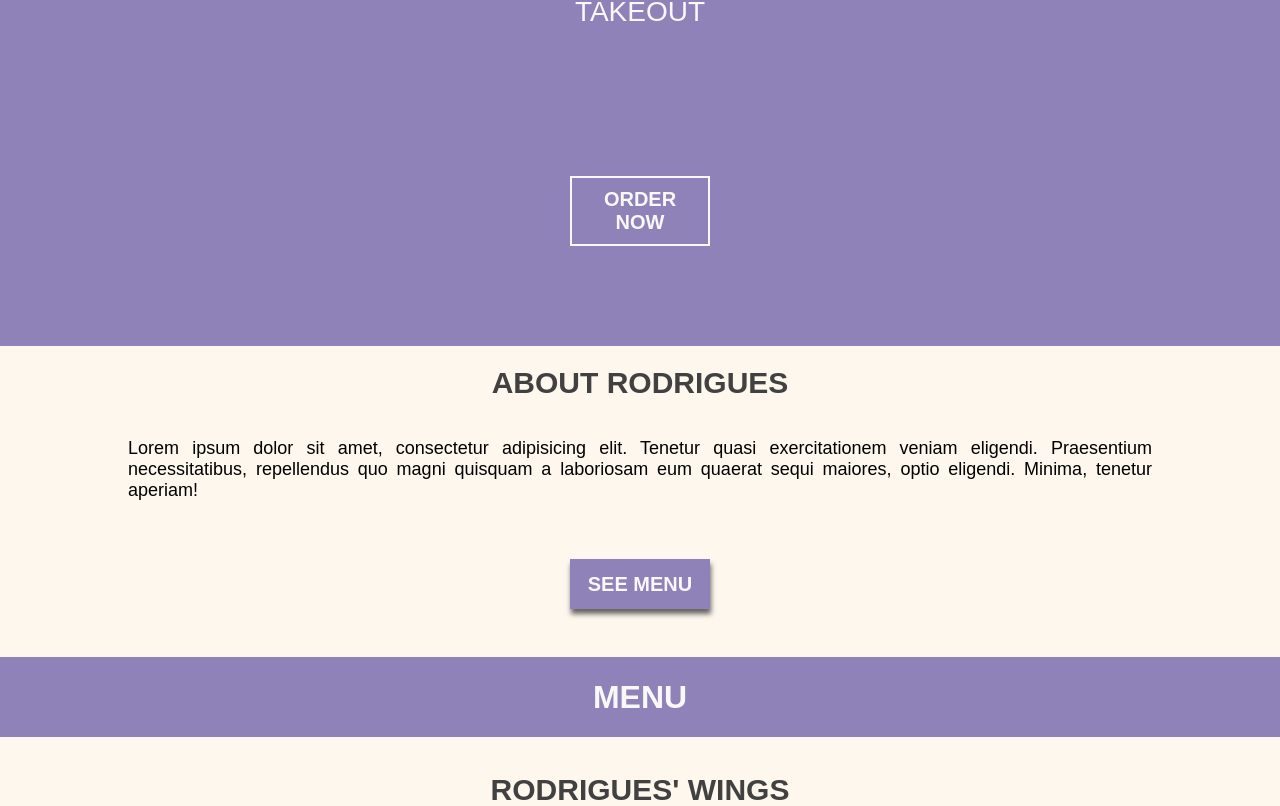
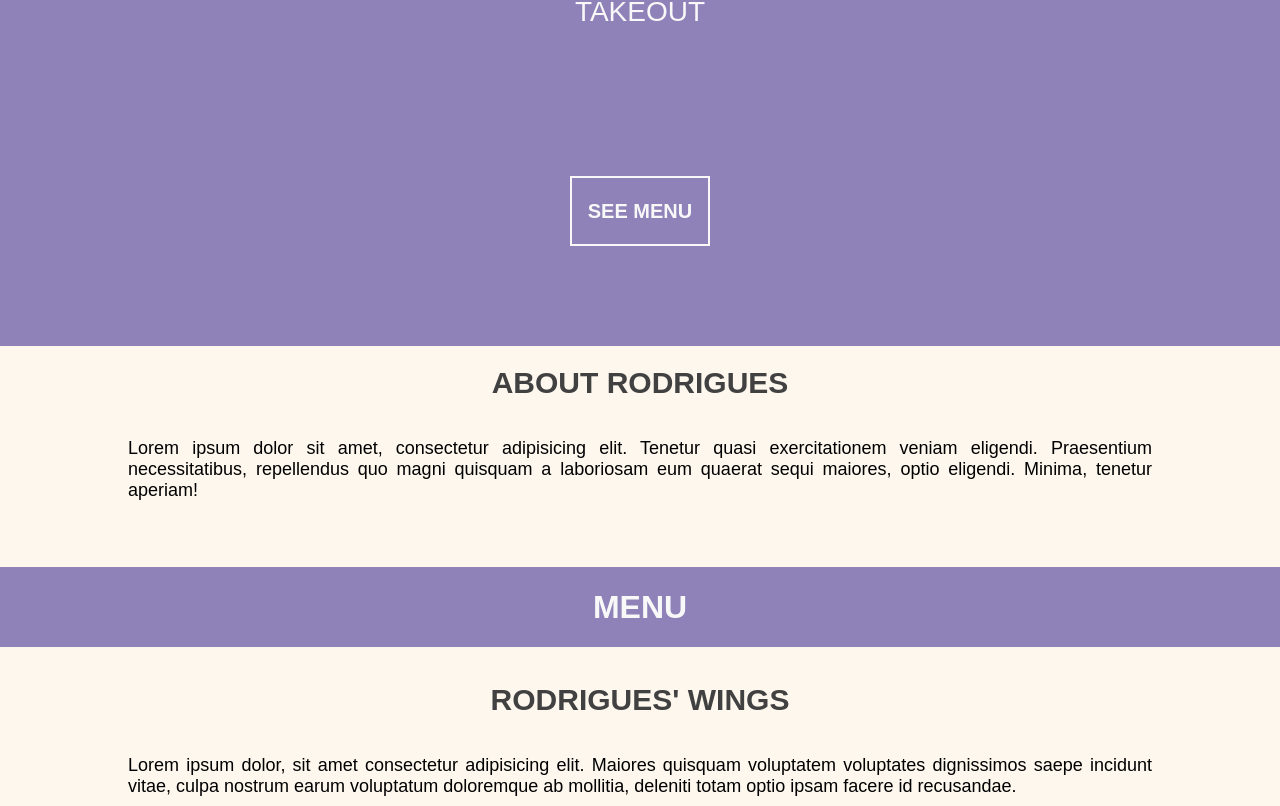
Before and after one commit to Brainilio/Rodrigues_TakeOut, a React (Create React App) app: page / in a window 1280 px wide. Shown: the part 374-1180 px from the top of the page. Built offline with nearby package versions, Linux system fonts and the light colour scheme.

Commit message:
created components and turned app to class

```diff
--- a/src/App.js
+++ b/src/App.js
@@ -1,6 +1,7 @@
-import React from "react"
+import React, { Component } from "react"
 
-function App() {
+class App extends Component {
+	render() {
 		return (
 			<>
 				<div className='landing'>
@@ -9,7 +10,7 @@ function App() {
 						<span>Takeout</span>
 					</div>
 					<button>
-					<strong>ORDER NOW</strong>
+						<strong>SEE MENU</strong>
 					</button>
 				</div>
 				<div className='about'>
@@ -21,9 +22,9 @@ function App() {
 							repellendus quo magni quisquam a laboriosam eum quaerat sequi
 							maiores, optio eligendi. Minima, tenetur aperiam!
 						</p>
-					<button className='see-menu'>
+						{/* <button className='see-menu'>
 						<strong>SEE MENU</strong>
-					</button>
+					</button> */}
 					</div>
 					<div className='picture'></div>
 				</div>
@@ -36,10 +37,10 @@ function App() {
 						<div className='wings-description'>
 							<h1 className='wings-description-header'>RODRIGUES' WINGS</h1>
 							<p className='wings-description-paragraph'>
-							Lorem ipsum dolor, sit amet consectetur adipisicing elit. Maiores
-							quisquam voluptatem voluptates dignissimos saepe incidunt vitae,
-							culpa nostrum earum voluptatum doloremque ab mollitia, deleniti
-							totam optio ipsam facere id recusandae.
+								Lorem ipsum dolor, sit amet consectetur adipisicing elit.
+								Maiores quisquam voluptatem voluptates dignissimos saepe
+								incidunt vitae, culpa nostrum earum voluptatum doloremque ab
+								mollitia, deleniti totam optio ipsam facere id recusandae.
 							</p>
 						</div>
 						<div className='wings-picture'></div>
@@ -127,5 +128,6 @@ function App() {
 			</>
 		)
 	}
+}
 
 export default App
--- a/src/styles/landing.scss
+++ b/src/styles/landing.scss
@@ -30,6 +30,7 @@
 	}
 
 	button {
+		cursor: pointer;
 		position: absolute;
 		bottom: 5em;
 		font-size: 20px;
@@ -38,6 +39,7 @@
 		color: rgb(248, 248, 248);
 		background: none;
 		border: 2px solid rgb(248, 248, 248);
+		transition: all 0.3s ease-in;
 
 		&:hover {
 			background: rgb(248, 248, 248);
```
Also changed, not shown: src/components/Button.js (added, +7 -0 lines), src/components/Card.js (added, +7 -0 lines), src/content/About.js (added, +7 -0 lines), src/content/Contact.js (added, +7 -0 lines), src/content/Landing.js (added, +7 -0 lines), src/content/Menu.js (added, +7 -0 lines). Lines whose indentation alone changed are shown as unchanged.
